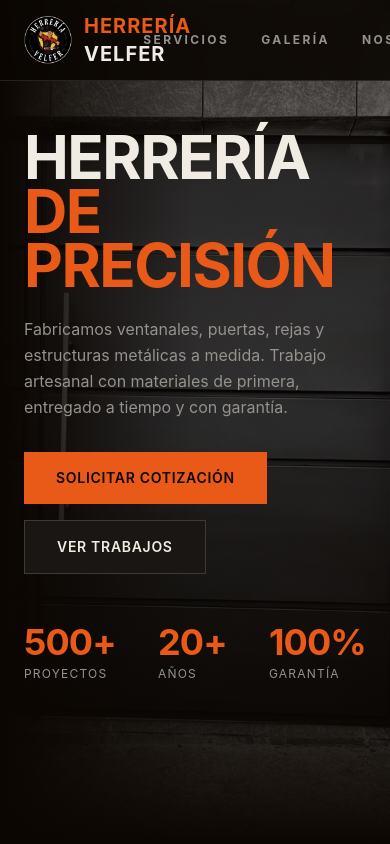
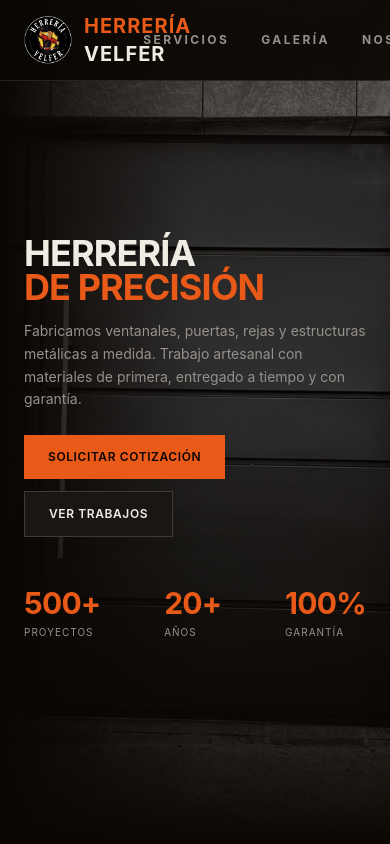
Before and after one commit to MiguelGNX/Herreria-Velfer-Proyect, a React (Create React App) app: page / in a window 390 px wide. Shown: the top 844 px of the page. Built offline with nearby package versions, Linux system fonts and the light colour scheme.

Commit message:
Commit ajuste texto home page

```diff
--- a/src/components/sections/HomePage/HomePage.jsx
+++ b/src/components/sections/HomePage/HomePage.jsx
@@ -1,11 +1,11 @@
 import React from 'react';
 import ImgPortonHome from '../../../assets/images/ImgPortonHome.jpg';
 //import Logo from '../../../assets/images/Logo.png';
-import Logo2 from  '../../../assets/images/Logo2.png';
+import Logo2 from '../../../assets/images/Logo2.png';
 
 export default function HomePage() {
     return (
-        <section id="inicio" className="relative min-h-screen bg-[#0b0602] text-[#f1ece3] flex items-center pt-4 pb-12 overflow-hidden">
+        <section id="inicio" className="relative min-h-screen bg-[#0b0602] text-[#f1ece3] flex items-center pt-20 pb-12 overflow-hidden">
 
             {/* 1. CAPA DE FONDO E IMAGEN CON OVERLAY */}
             <div className="absolute inset-0 z-0">
@@ -15,14 +15,15 @@ export default function HomePage() {
                     className="w-full h-full object-cover opacity-50 filter blur-none"
                 />
                 <div className="absolute inset-0 bg-gradient-to-r from-[#0b0602] via-[#0b0602]/10 to-transparent" />
-                <div className="absolute inset-0 bg-gradient-to-t from-[#0b0602] via-transparent to-[#0b0602]/40" />      </div>
+                <div className="absolute inset-0 bg-gradient-to-t from-[#0b0602] via-transparent to-[#0b0602]/40" />
+            </div>
 
             {/* 2. CONTENEDOR PRINCIPAL */}
             <div className="relative z-10 container mx-auto px-6 lg:px-12">
-                <div className="grid grid-cols-1 lg:grid-cols-12 gap-12 items-center">
+                <div className="grid grid-cols-1 lg:grid-cols-12 gap-8 lg:gap-12 items-center">
 
                     {/* COLUMNA IZQUIERDA: MENSAJE PRINCIPAL */}
-                    <div className="lg:col-span-8 space-y-6">
+                    <div className="lg:col-span-8 space-y-4 sm:space-y-6">
 
                         {/* Badge / Insignia superior con el Logo */}
                        {/*  <div className="inline-flex items-center gap-3">
@@ -38,29 +39,29 @@ export default function HomePage() {
                             </span>
                         </div> */}
 
-                        {/* Encabezado H1 Principal */}
-                        <h1 className="font-display text-6xl sm:text-7xl lg:text-8xl font-bold uppercase leading-[0.9] tracking-tight">
+                        {/* Encabezado H1 Principal (Ajustado para respuesta fluida) */}
+                        <h1 className="font-display text-4xl sm:text-6xl lg:text-8xl font-bold uppercase leading-[0.95] lg:leading-[0.9] tracking-tight">
                             Herrería <br />
                             <span className="text-[#e95918]">de Precisión</span>
                         </h1>
 
                         {/* Párrafo Descriptivo */}
-                        <p className="font-body text-[#95918c] text-base md:text-lg max-w-xl leading-relaxed">
+                        <p className="font-body text-[#95918c] text-sm sm:text-base md:text-lg max-w-xl leading-relaxed">
                             Fabricamos ventanales, puertas, rejas y estructuras metálicas a medida.
                             Trabajo artesanal con materiales de primera, entregado a tiempo y con garantía.
                         </p>
 
                         {/* Botones de Acción */}
-                        <div className="flex flex-wrap items-center gap-4 pt-2">
+                        <div className="flex flex-wrap items-center gap-3 sm:gap-4 pt-2">
                             <a
                                 href="#contacto"
-                                className="bg-[#e95918] hover:bg-[#d04b0f] text-[#0b0602] font-display font-semibold text-sm tracking-wider uppercase px-8 py-4 transition-colors duration-200"
+                                className="bg-[#e95918] hover:bg-[#d04b0f] text-[#0b0602] font-display font-semibold text-xs sm:text-sm tracking-wider uppercase px-6 sm:px-8 py-3.5 sm:py-4 transition-colors duration-200"
                             >
                                 Solicitar Cotización
                             </a>
                             <a
                                 href="#galeria"
-                                className="bg-[#191613] hover:bg-[#231f1c] border border-[#95918c]/30 text-[#f1ece3] font-display font-semibold text-sm tracking-wider uppercase px-8 py-4 transition-colors duration-200"
+                                className="bg-[#191613] hover:bg-[#231f1c] border border-[#95918c]/30 text-[#f1ece3] font-display font-semibold text-xs sm:text-sm tracking-wider uppercase px-6 sm:px-8 py-3.5 sm:py-4 transition-colors duration-200"
                             >
                                 Ver Trabajos
                             </a>
@@ -69,30 +70,30 @@ export default function HomePage() {
                     </div>
 
                     {/* COLUMNA DERECHA: ESTADÍSTICAS */}
-                    <div className="lg:col-span-4 flex flex-row lg:flex-col justify-between lg:justify-center gap-8 lg:space-y-8 lg:border-l lg:border-[#95918c]/20 lg:pl-12">
+                    <div className="lg:col-span-4 flex flex-row lg:flex-col justify-between lg:justify-center gap-6 lg:space-y-8 lg:border-l lg:border-[#95918c]/20 lg:pl-12 pt-4 lg:pt-0">
                         <div>
-                            <div className="font-display text-4xl lg:text-5xl font-bold text-[#e95918] tracking-tight">
+                            <div className="font-display text-3xl sm:text-4xl lg:text-5xl font-bold text-[#e95918] tracking-tight">
                                 500+
                             </div>
-                            <div className="font-display text-xs text-[#95918c] tracking-widest uppercase mt-1">
+                            <div className="font-display text-[10px] sm:text-xs text-[#95918c] tracking-widest uppercase mt-1">
                                 Proyectos
                             </div>
                         </div>
 
                         <div>
-                            <div className="font-display text-4xl lg:text-5xl font-bold text-[#e95918] tracking-tight">
+                            <div className="font-display text-3xl sm:text-4xl lg:text-5xl font-bold text-[#e95918] tracking-tight">
                                 20+
                             </div>
-                            <div className="font-display text-xs text-[#95918c] tracking-widest uppercase mt-1">
+                            <div className="font-display text-[10px] sm:text-xs text-[#95918c] tracking-widest uppercase mt-1">
                                 Años
                             </div>
                         </div>
 
                         <div>
-                            <div className="font-display text-4xl lg:text-5xl font-bold text-[#e95918] tracking-tight">
+                            <div className="font-display text-3xl sm:text-4xl lg:text-5xl font-bold text-[#e95918] tracking-tight">
                                 100%
                             </div>
-                            <div className="font-display text-xs text-[#95918c] tracking-widest uppercase mt-1">
+                            <div className="font-display text-[10px] sm:text-xs text-[#95918c] tracking-widest uppercase mt-1">
                                 Garantía
                             </div>
                         </div>
```
